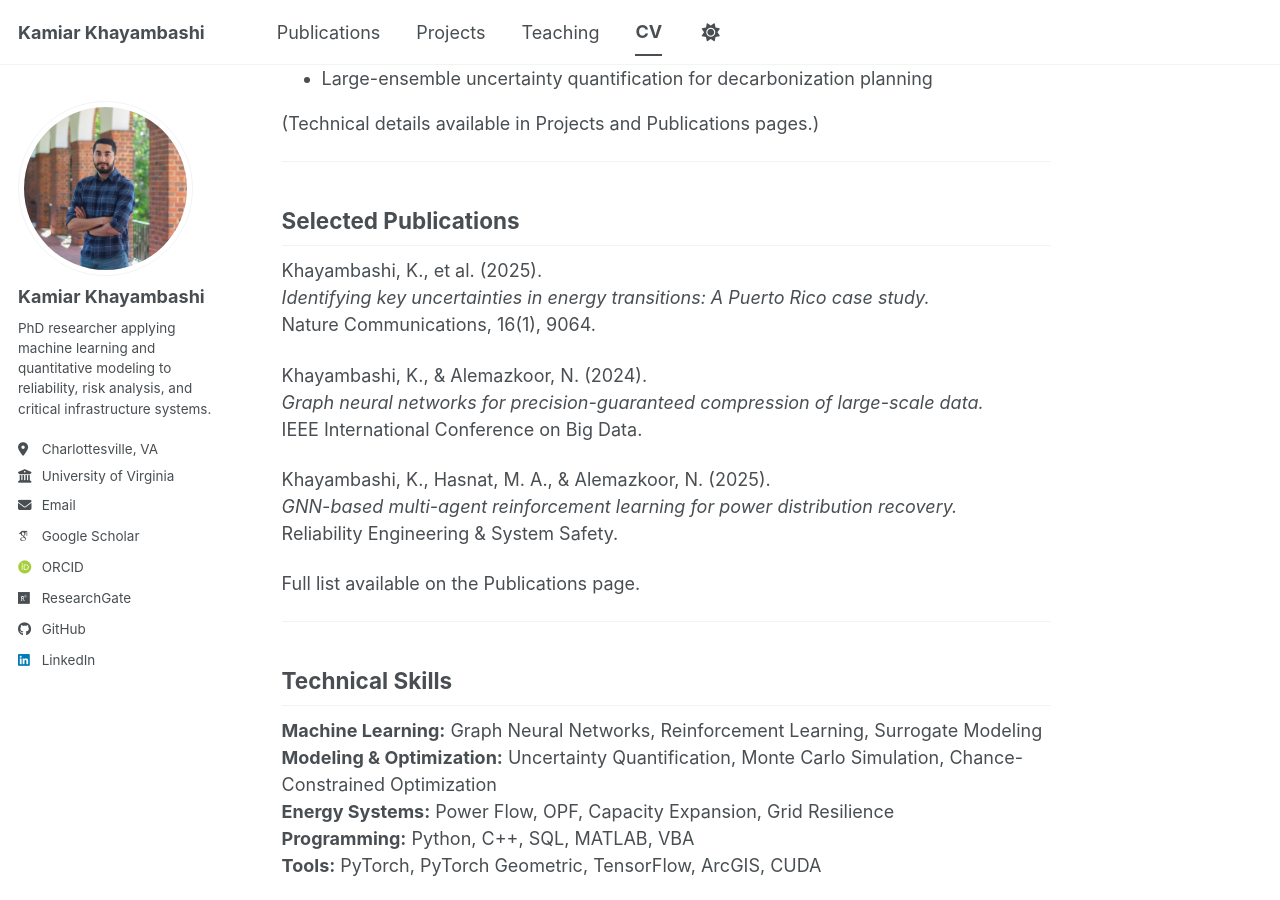
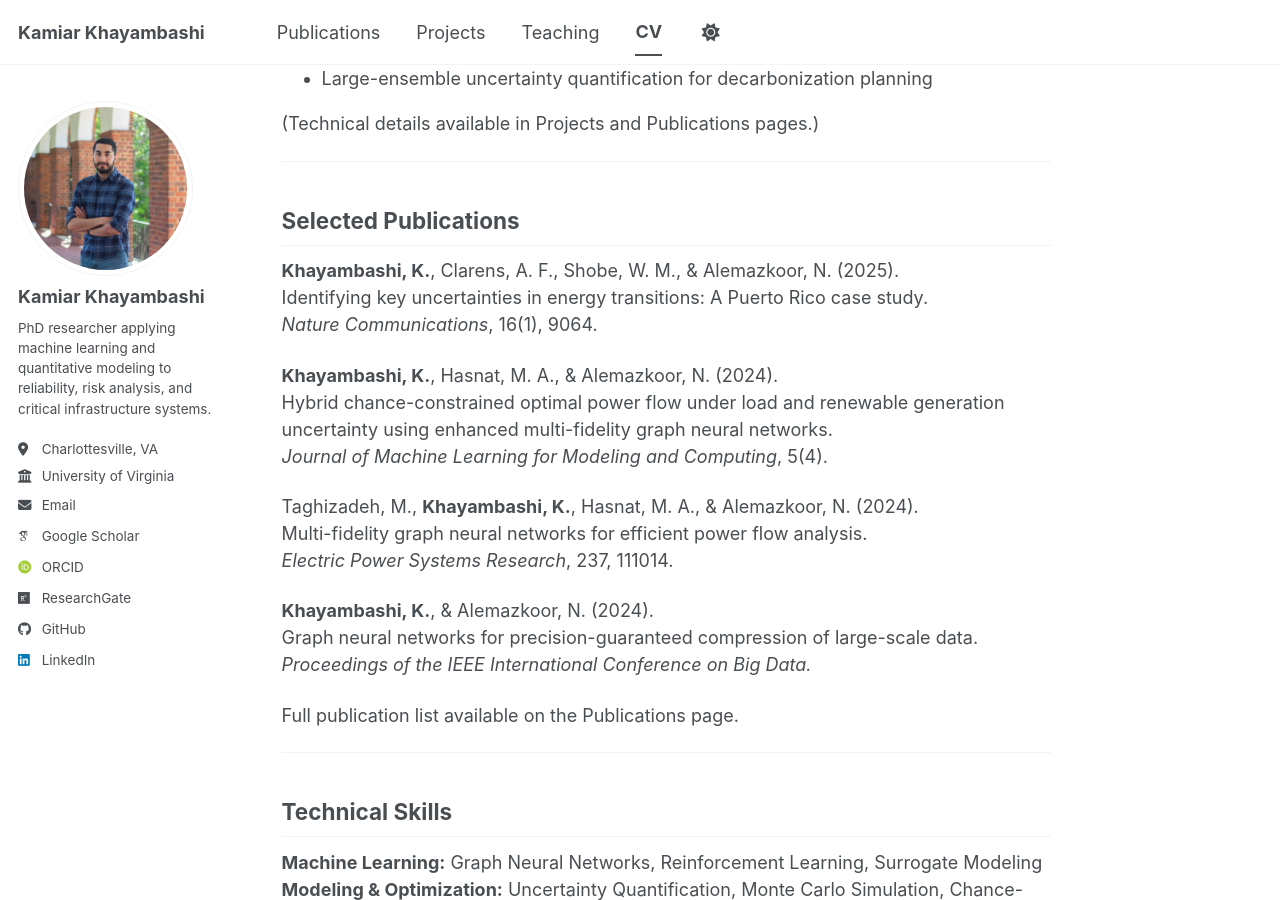
Before and after one commit to kamiarkhayam/kamiarkhayam.github.io, a Jekyll site: the page built from _pages/cv.md, in a window 1280 px wide and 900 px high, scrolled down 1252 px. Built offline with Jekyll 4.4.1, drawn with Linux system fonts in a browser that asks for light colours; some web fonts are replaced; a script bundle is joined from its source files by our own code; library files that are not in the unit come from our copies.

Commit message:
Update cv.md

```diff
--- a/_pages/cv.md
+++ b/_pages/cv.md
@@ -51,19 +51,23 @@ Selected work includes:
 
 ## Selected Publications
 
-Khayambashi, K., et al. (2025).
-*Identifying key uncertainties in energy transitions: A Puerto Rico case study.*
-Nature Communications, 16(1), 9064.
+**Khayambashi, K.**, Clarens, A. F., Shobe, W. M., & Alemazkoor, N. (2025).
+Identifying key uncertainties in energy transitions: A Puerto Rico case study.
+*Nature Communications*, 16(1), 9064.
 
-Khayambashi, K., & Alemazkoor, N. (2024).
-*Graph neural networks for precision-guaranteed compression of large-scale data.*
-IEEE International Conference on Big Data.
+**Khayambashi, K.**, Hasnat, M. A., & Alemazkoor, N. (2024).
+Hybrid chance-constrained optimal power flow under load and renewable generation uncertainty using enhanced multi-fidelity graph neural networks.
+*Journal of Machine Learning for Modeling and Computing*, 5(4).
 
-Khayambashi, K., Hasnat, M. A., & Alemazkoor, N. (2025).
-*GNN-based multi-agent reinforcement learning for power distribution recovery.*
-Reliability Engineering & System Safety.
+Taghizadeh, M., **Khayambashi, K.**, Hasnat, M. A., & Alemazkoor, N. (2024).
+Multi-fidelity graph neural networks for efficient power flow analysis.
+*Electric Power Systems Research*, 237, 111014.
 
-Full list available on the Publications page.
+**Khayambashi, K.**, & Alemazkoor, N. (2024).
+Graph neural networks for precision-guaranteed compression of large-scale data.
+*Proceedings of the IEEE International Conference on Big Data.*
+
+Full publication list available on the Publications page.
 
 ---
 
```
